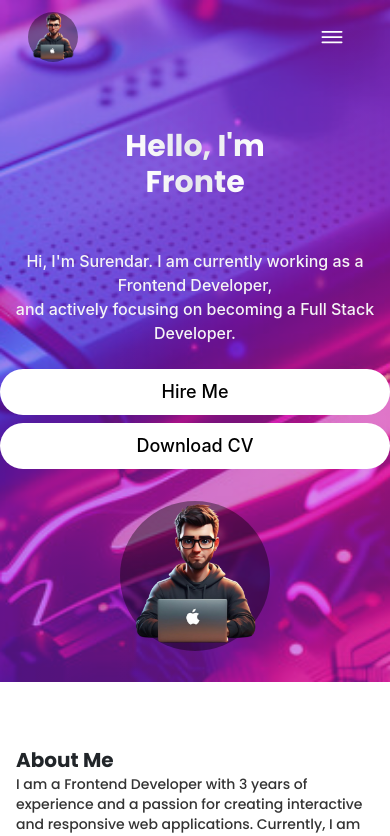
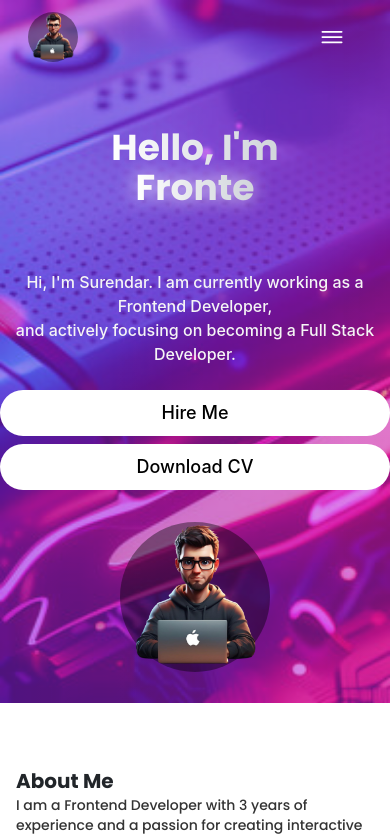
Before and after one commit to SaiSurendar43/My-Portfilo-Next-js, a Next.js app: page / in a window 390 px wide. Shown: the top 836 px of the page. Built offline with nearby package versions, Linux system fonts and the light colour scheme.

Commit message:
update the changes

```diff
--- a/src/components/Hero/Hero.jsx
+++ b/src/components/Hero/Hero.jsx
@@ -38,7 +38,7 @@ const TypewriterEffect = () => {
 
   return (
     <span
-      className="text-transparent font-poppins bg-clip-text bg-gradient-to-r from-white via-gray-200 to-white"
+      className="text-transparent font-poppins bg-clip-text bg-gradient-to-r from-white via-gray-200 to-gray-300 drop-shadow-[0_0_10px_rgba(255,255,255,0.8)]"
       style={{ display: "inline-block", minHeight: "1.2em" }}
     >
       {text}
@@ -67,10 +67,10 @@ const HeroSection = () => {
         <div className="grid grid-cols-1 sm:grid-cols-12 items-center">
           <div data-aos="fade-right" className="col-span-1 sm:col-span-7">
             <h1
-              className="text-white mb-4 text-3xl font-poppins text-center lg:text-left sm:text-3xl lg:text-6xl lg:leading-normal font-extrabold"
+              className="text-white mb-4 text-4xl font-poppins text-center lg:text-left sm:text-3xl lg:text-6xl lg:leading-normal font-extrabold"
               style={{ minHeight: "3.5em" }} // Adjust the height as needed
             >
-              <span className="text-transparent  bg-clip-text bg-gradient-to-r from-white via-gray-200 to-white">
+              <span className="text-transparent bg-clip-text bg-gradient-to-r from-white via-gray-200 to-gray-300">
                 Hello, I&apos;m
               </span>
               <br />
```
